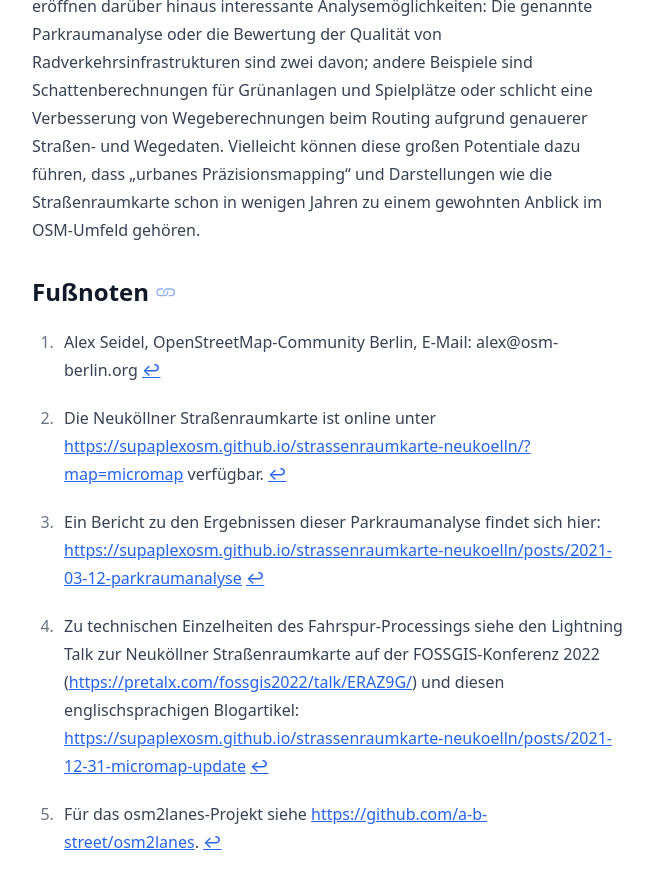
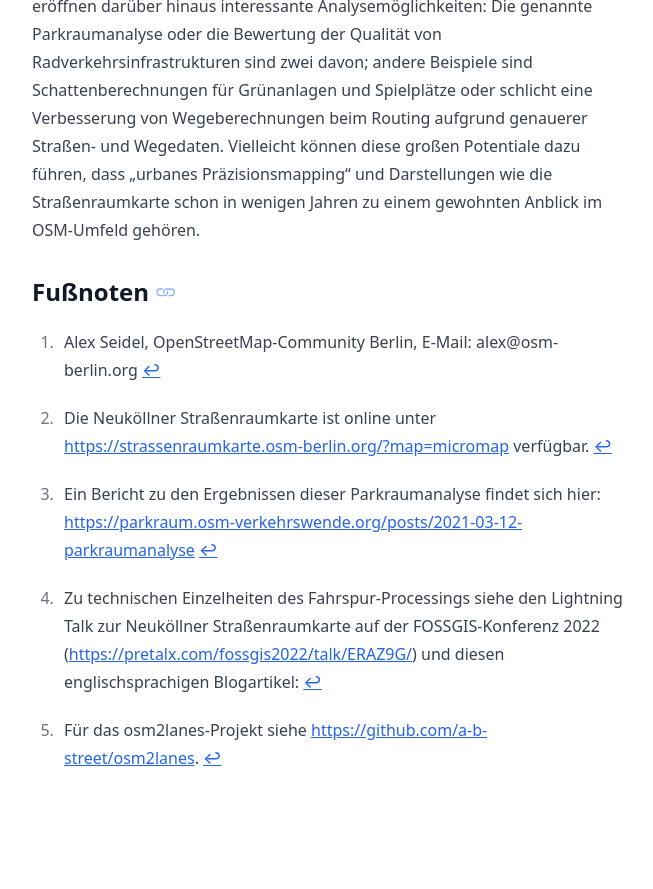
Before and after one commit to osmberlin/strassenraumkarte-neukoelln, a Jekyll site: the page built from _posts/2023-01-04-kartographische-nachrichten.md, in a window 1280 px wide and 900 px high, scrolled down 13938 px. Shown: the top 889 px of the window, without its empty margins (228-881 px from the left). Built offline with Jekyll 4.4.1, drawn with Linux system fonts in a browser that asks for light colours; after the commit the page ends 14754 px from its top, so only the background shows below that; some of the changed lines change nothing that is shown.

Commit message:
URL Updates

```diff
--- a/_posts/2023-01-04-kartographische-nachrichten.md
+++ b/_posts/2023-01-04-kartographische-nachrichten.md
@@ -136,7 +136,7 @@ Die Neuköllner Straßenraumkarte ist somit auch ein Beitrag, um die Grenzen von
 ## Fußnoten
 
 [^1]: Alex Seidel, OpenStreetMap-Community Berlin, E-Mail: alex@osm-berlin.org
-[^2]: Die Neuköllner Straßenraumkarte ist online unter [https://supaplexosm.github.io/strassenraumkarte-neukoelln/?map=micromap](https://supaplexosm.github.io/strassenraumkarte-neukoelln/?map=micromap) verfügbar.
-[^3]: Ein Bericht zu den Ergebnissen dieser Parkraumanalyse findet sich hier: [https://supaplexosm.github.io/strassenraumkarte-neukoelln/posts/2021-03-12-parkraumanalyse](https://supaplexosm.github.io/strassenraumkarte-neukoelln/posts/2021-03-12-parkraumanalyse)
-[^4]: Zu technischen Einzelheiten des Fahrspur-Processings siehe den Lightning Talk zur Neuköllner Straßenraumkarte auf der FOSSGIS-Konferenz 2022 ([https://pretalx.com/fossgis2022/talk/ERAZ9G/](https://pretalx.com/fossgis2022/talk/ERAZ9G/)) und diesen englischsprachigen Blogartikel: [https://supaplexosm.github.io/strassenraumkarte-neukoelln/posts/2021-12-31-micromap-update](https://supaplexosm.github.io/strassenraumkarte-neukoelln/posts/2021-12-31-micromap-update)
+[^2]: Die Neuköllner Straßenraumkarte ist online unter [https://strassenraumkarte.osm-berlin.org/?map=micromap](https://strassenraumkarte.osm-berlin.org/?map=micromap) verfügbar.
+[^3]: Ein Bericht zu den Ergebnissen dieser Parkraumanalyse findet sich hier: [https://parkraum.osm-verkehrswende.org/posts/2021-03-12-parkraumanalyse](https://parkraum.osm-verkehrswende.org/posts/2021-03-12-parkraumanalyse)
+[^4]: Zu technischen Einzelheiten des Fahrspur-Processings siehe den Lightning Talk zur Neuköllner Straßenraumkarte auf der FOSSGIS-Konferenz 2022 ([https://pretalx.com/fossgis2022/talk/ERAZ9G/](https://pretalx.com/fossgis2022/talk/ERAZ9G/)) und diesen englischsprachigen Blogartikel:
 [^5]: Für das osm2lanes-Projekt siehe [https://github.com/a-b-street/osm2lanes](https://github.com/a-b-street/osm2lanes).
```
